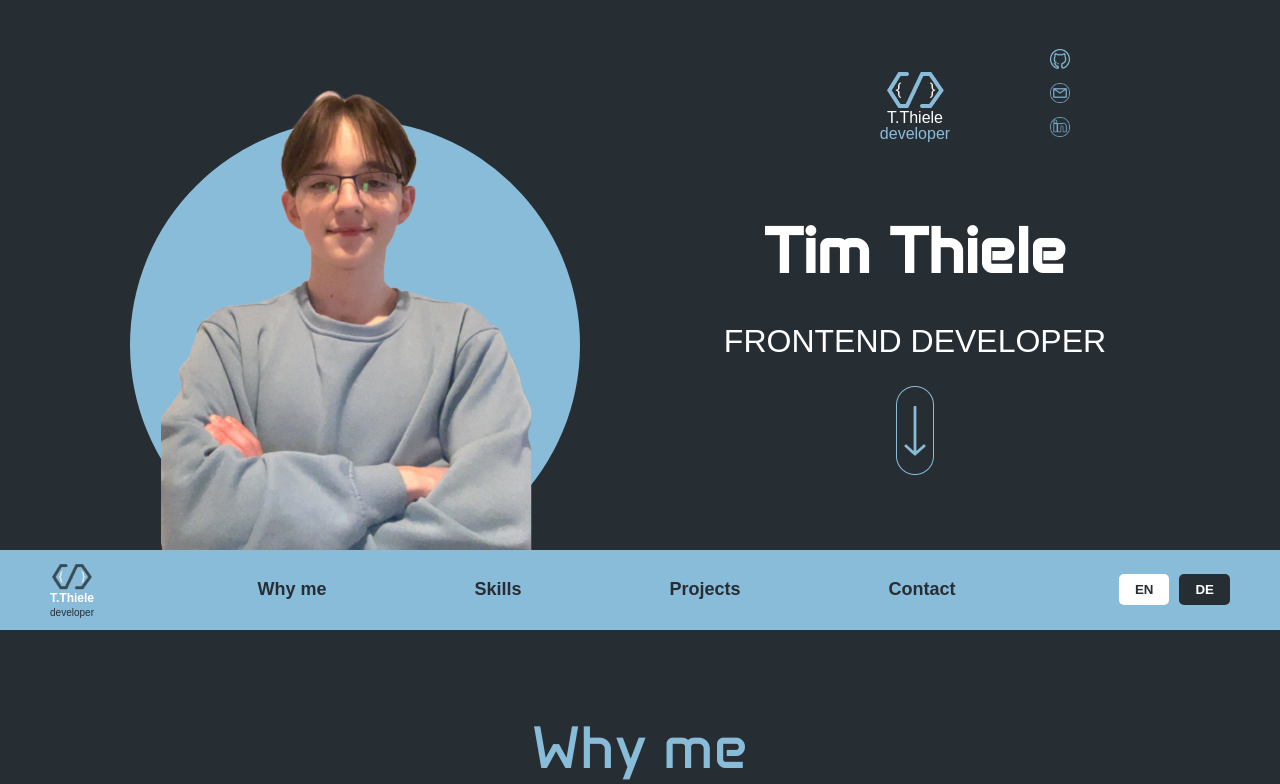
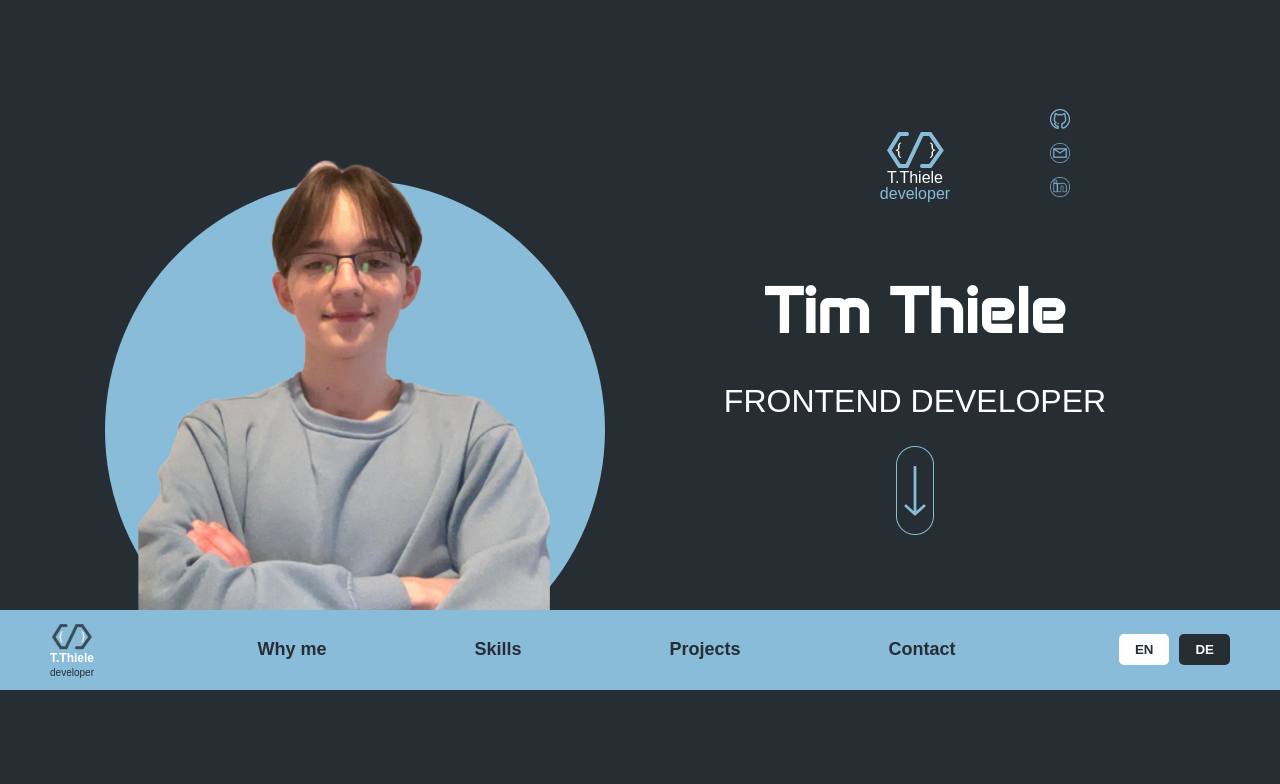
Before and after one commit to Greedrache/Portfolio, an Angular app: page / in a window 1280 px wide. Shown: the top 784 px of the page. Built offline with nearby package versions, Linux system fonts and the light colour scheme.

Commit message:
Bild kompromiert // kleiner gemacht

```diff
--- a/src/app/start-section/start-section.component.scss
+++ b/src/app/start-section/start-section.component.scss
@@ -24,13 +24,13 @@ h2 {
 
 
 .blue-circle {
-    width: 450px;
+    width: 500px;
     height: auto;
     background-color: #89bcd9;
     position: absolute;
     z-index: -1;
     rotate: 45deg;
-    margin-top: 140px;
+    margin-top: 190px;
     margin-left: -20px;
     border-radius: 50%;
 
@@ -48,16 +48,25 @@ section {
 }
 
 .myimg {
-    width: 450px;
+    width: 500px;
     height: auto;
+    margin-top: 60px;
+    border-radius: 0 0 250px 250px;
 }
 
 .row {
     display: flex;
     flex-direction: row;
     justify-content: center;
-    width: 1100px;
-    margin: 0 auto;
+    max-width: 1200px;
+    width: 100%;
+    margin: 40px auto 0 auto;
+    padding-top: 20px;
+}
+
+/* Fester Abstand zum Header */
+.row {
+    margin-top: 40px;
 }
 
 .logo-social-container {
@@ -290,7 +299,7 @@ section {
 
     .blue-circle {
         width: 280px;
-        margin-top: 80px;
+        margin-top: 120px;
     }
 
     h1 {
```
